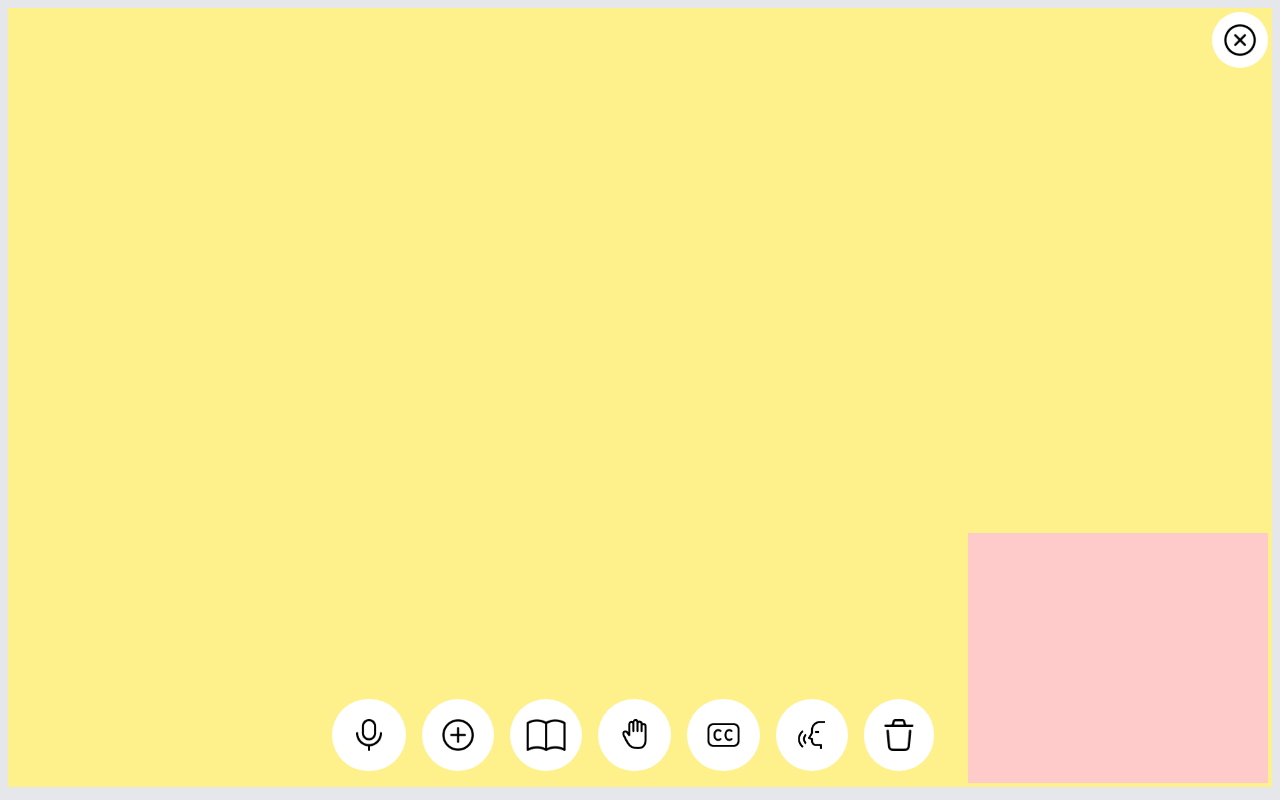
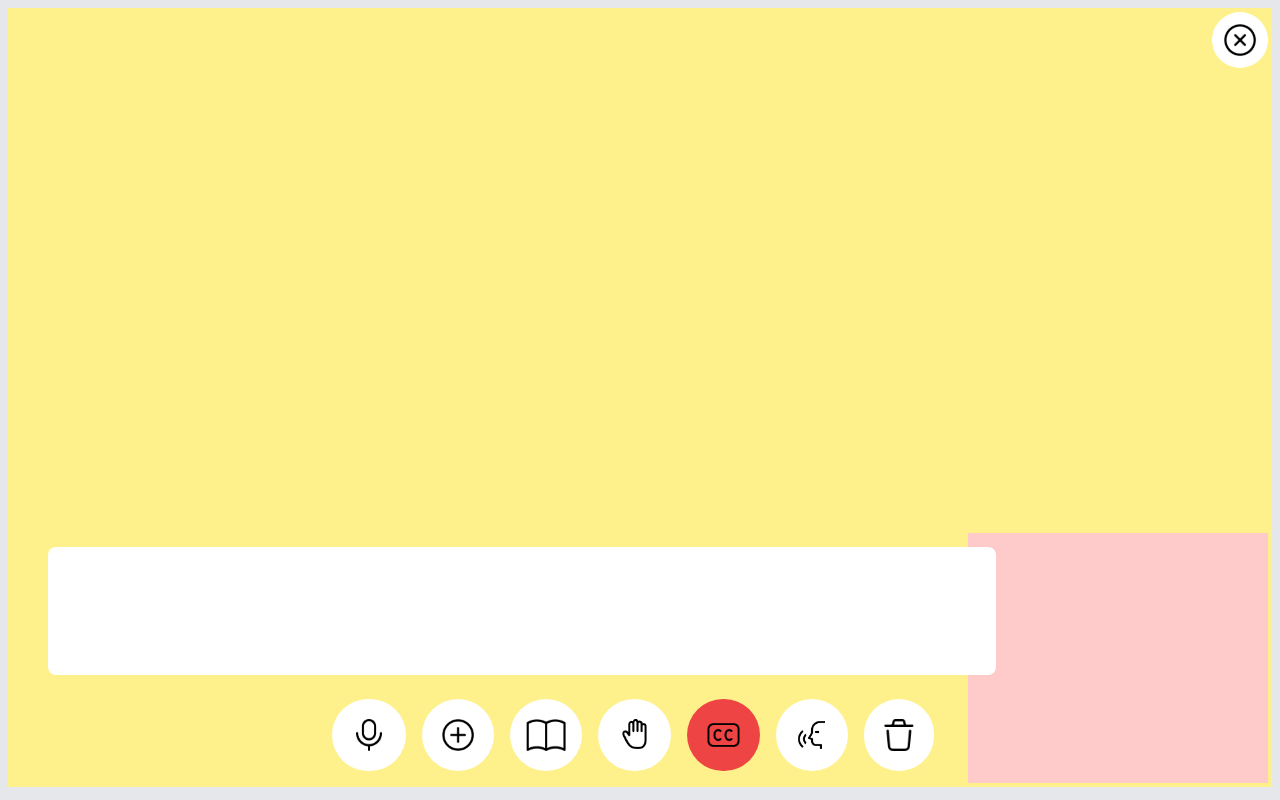
Before and after one commit to Yuvraj883/xres, a React (Create React App) app: page /get-started/lab in a window 1280 px wide. Both pictures are taken after a click on the picture 723 px from the left and 735 px from the top of the page. Built offline with nearby package versions, Linux system fonts and the light colour scheme.

Commit message:
Updated code

```diff
--- a/src/components/Model.jsx
+++ b/src/components/Model.jsx
@@ -1,7 +1,10 @@
 import { useState } from "react";
 import { Link } from "react-router-dom";
 const Model = ()=>{
-    const [showCaption, setShowCaption] = useState(false);
+    const [showCC ,setShowCC] = useState(false);
+    const toggleShowCC = ()=>{
+       setShowCC(!showCC);
+    }
     return(
         <>
         <div className="flex flex-col">
@@ -11,6 +14,14 @@ const Model = ()=>{
 
 
                     </div>
+                    {
+                     showCC &&
+                    <div className="absolute bottom-28 left-10 bg-white text-lg h-32 w-[75%] rounded-lg p-2 ">
+                    </div>
+
+
+                    }
+
                     <div className="absolute bottom-2  flex left-[25%] ">
                         <div className="py-2 px-6 bg-white rounded-full flex justify-center items-center m-2 ">
                             <img className="h-8 cursor-pointer" src={require('../assets/Mic.png')} alt="Mic"/>
@@ -24,7 +35,7 @@ const Model = ()=>{
                         <div className="py-3 px-5 bg-white rounded-full flex justify-center items-center m-2 ">
                             <img className="h-8 cursor-pointer" src={require('../assets/Hand.png')} alt="Hand"/>
                         </div>
-                        <div className="py-6 px-5 bg-white rounded-full flex justify-center items-center m-2 ">
+                        <div onClick={toggleShowCC} className={showCC?"py-6 px-5 bg-red-500 rounded-full flex justify-center items-center m-2 ":"py-6 px-5 bg-white rounded-full flex justify-center items-center m-2 "}>
                             <img className="h-6 cursor-pointer" src={require('../assets/CC.png')} alt="CC"/>
                         </div>
                         <div className="py-3 px-5 bg-white rounded-full flex justify-center items-center m-2 ">
```
